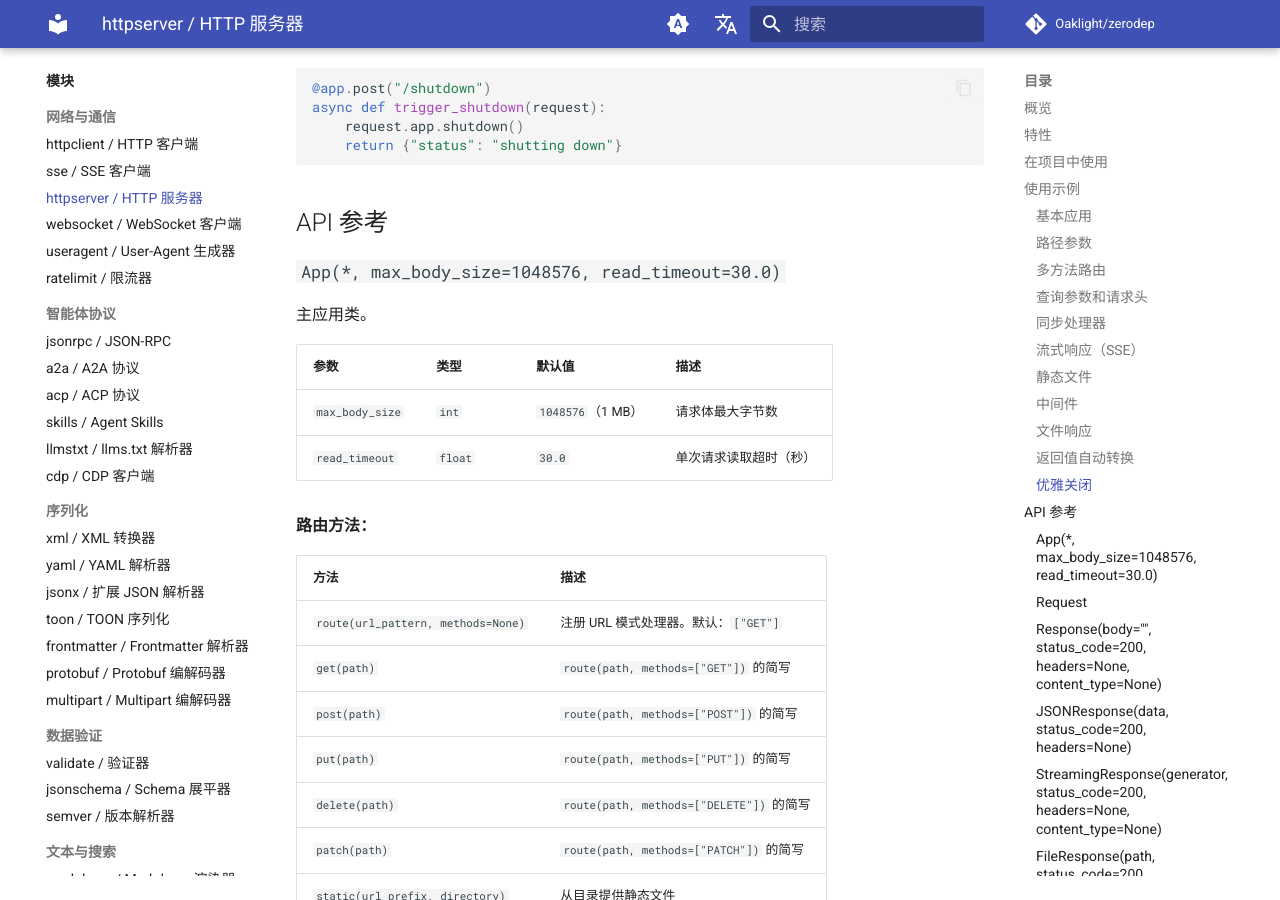
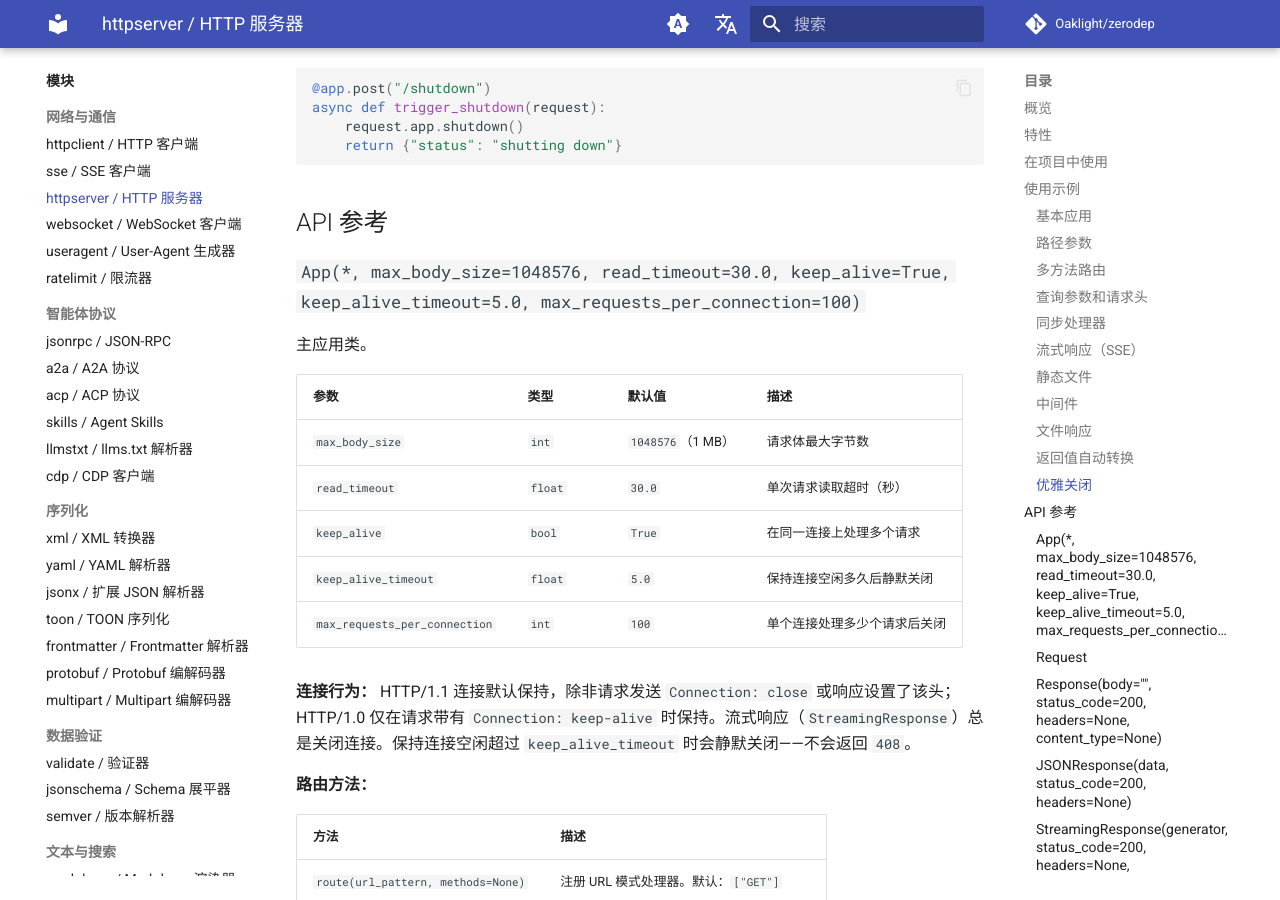
Before and after one commit to Oaklight/zerodep, an MkDocs documentation site: the page built from docs/modules/httpserver.md, in a window 1280 px wide and 900 px high, scrolled down 4076 px. Built offline with MkDocs 1.6.1 and Material for MkDocs 9.7.7, drawn with Linux system fonts in a browser that asks for light colours; comment, search, counter and statistics services are not loaded.

Commit message:
docs: 记录 httpserver keep-alive (#210)

```diff
--- a/docs/changelog.md
+++ b/docs/changelog.md
@@ -5,6 +5,10 @@
 格式基于 [Keep a Changelog](https://keepachangelog.com/zh-CN/1.1.0/)。
 
 ## [未发布]
+
+### 新功能
+
+- **httpserver**（v0.6.0）：同一连接现在可以处理多个请求。HTTP/1.1 连接默认保持，除非请求或响应发送 `Connection: close`；HTTP/1.0 仅在请求要求时保持；流式响应仍然关闭连接。新增 `App(keep_alive=..., keep_alive_timeout=..., max_requests_per_connection=...)` 选项用于调整或关闭该行为，空闲的保持连接在超过 `keep_alive_timeout` 后会静默关闭，而不再返回 `408`。客户端在请求之间关闭连接也不再被当作错误请求。([#210](https://github.com/Oaklight/zerodep/issues/210))
 
 ### 问题修复
 
--- a/docs/modules/httpserver.md
+++ b/docs/modules/httpserver.md
@@ -192,7 +192,7 @@ async def trigger_shutdown(request):
 
 ## API 参考
 
-### `App(*, max_body_size=1048576, read_timeout=30.0)`
+### `App(*, max_body_size=1048576, read_timeout=30.0, keep_alive=True, keep_alive_timeout=5.0, max_requests_per_connection=100)`
 
 主应用类。
 
@@ -200,6 +200,11 @@ async def trigger_shutdown(request):
 |------|------|--------|------|
 | `max_body_size` | `int` | `1048576`（1 MB） | 请求体最大字节数 |
 | `read_timeout` | `float` | `30.0` | 单次请求读取超时（秒） |
+| `keep_alive` | `bool` | `True` | 在同一连接上处理多个请求 |
+| `keep_alive_timeout` | `float` | `5.0` | 保持连接空闲多久后静默关闭 |
+| `max_requests_per_connection` | `int` | `100` | 单个连接处理多少个请求后关闭 |
+
+**连接行为：** HTTP/1.1 连接默认保持，除非请求发送 `Connection: close` 或响应设置了该头；HTTP/1.0 仅在请求带有 `Connection: keep-alive` 时保持。流式响应（`StreamingResponse`）总是关闭连接。保持连接空闲超过 `keep_alive_timeout` 时会静默关闭——不会返回 `408`。
 
 **路由方法：**
 
```
